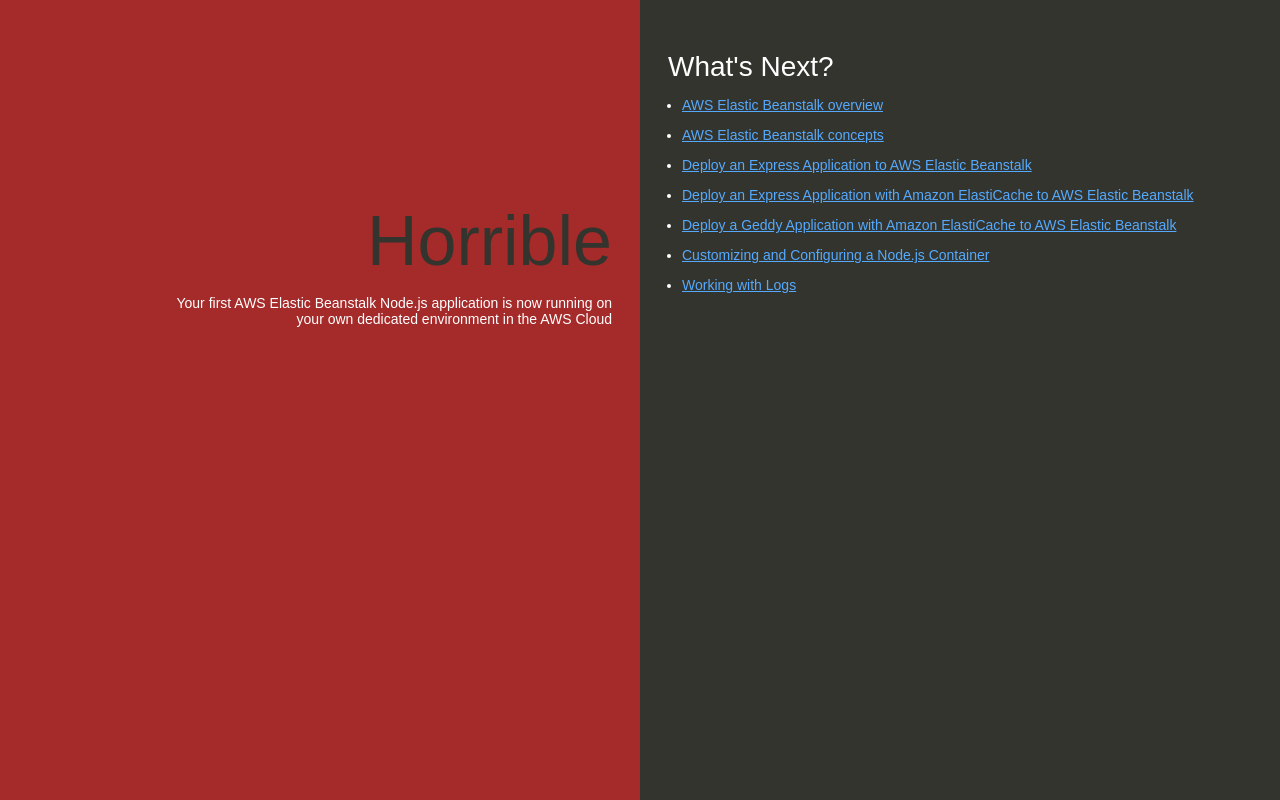
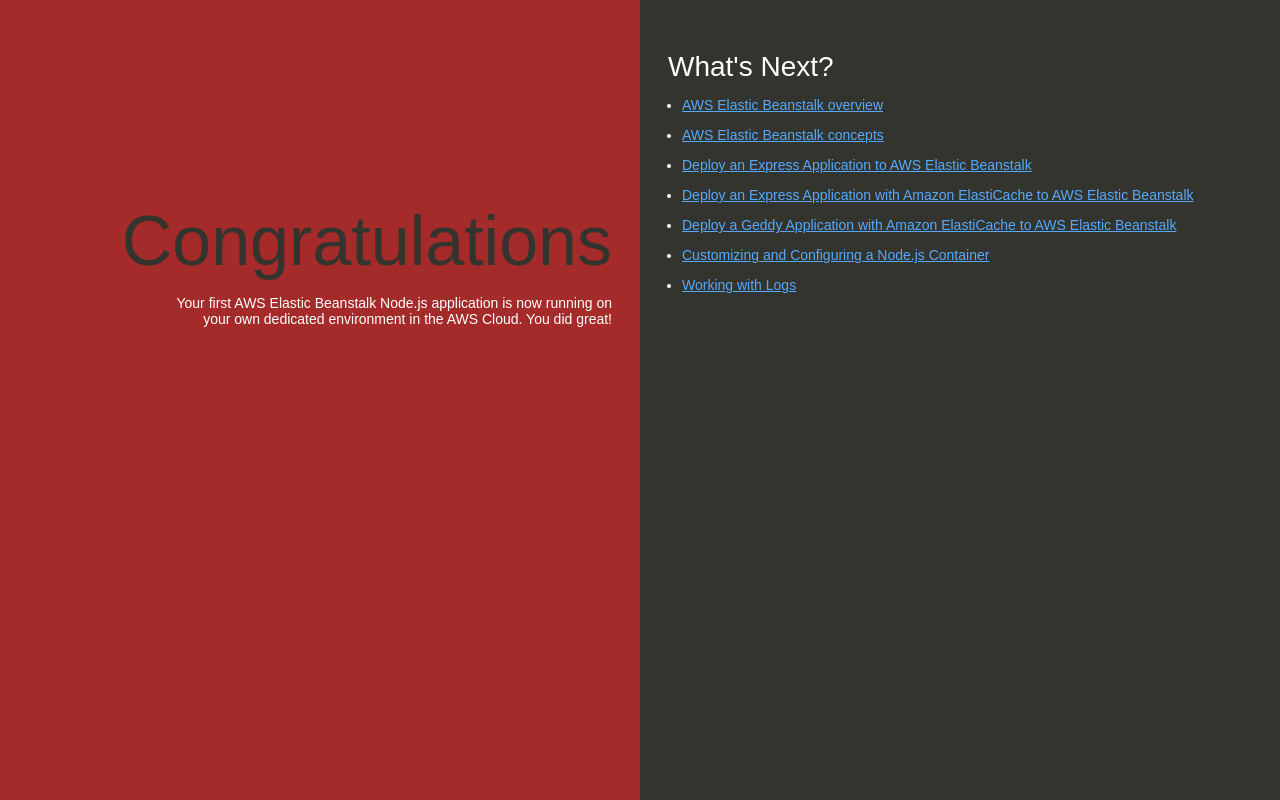
Before and after one commit to fatimatulmuhsineen/nodejs-app-elasticbeanstalk, a website: page index.html in a window 1280 px wide. Drawn offline with Linux system fonts and the light colour scheme.

Commit message:
Update index.html

```diff
--- a/index.html
+++ b/index.html
@@ -74,8 +74,8 @@
   </head>
   <body>
     <div class="textColumn">
-      <h1>Horrible</h1>
-      <p>Your first AWS Elastic Beanstalk Node.js application is now running on your own dedicated environment in the AWS Cloud</p>
+      <h1>Congratulations</h1>
+      <p>Your first AWS Elastic Beanstalk Node.js application is now running on your own dedicated environment in the AWS Cloud. You did great!</p>
     </div>
     <div class="linksColumn">
       <h2>What's Next?</h2>
```
